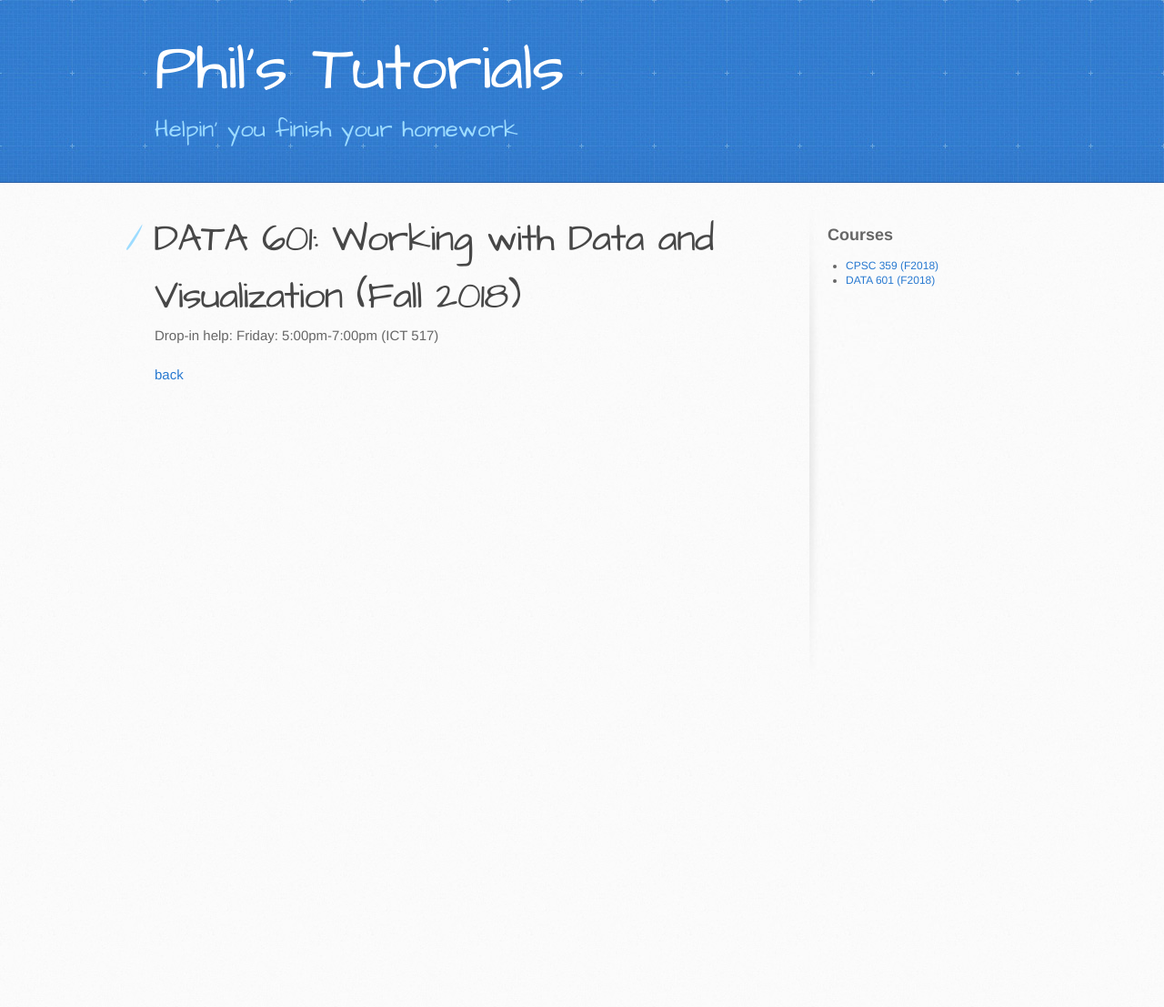
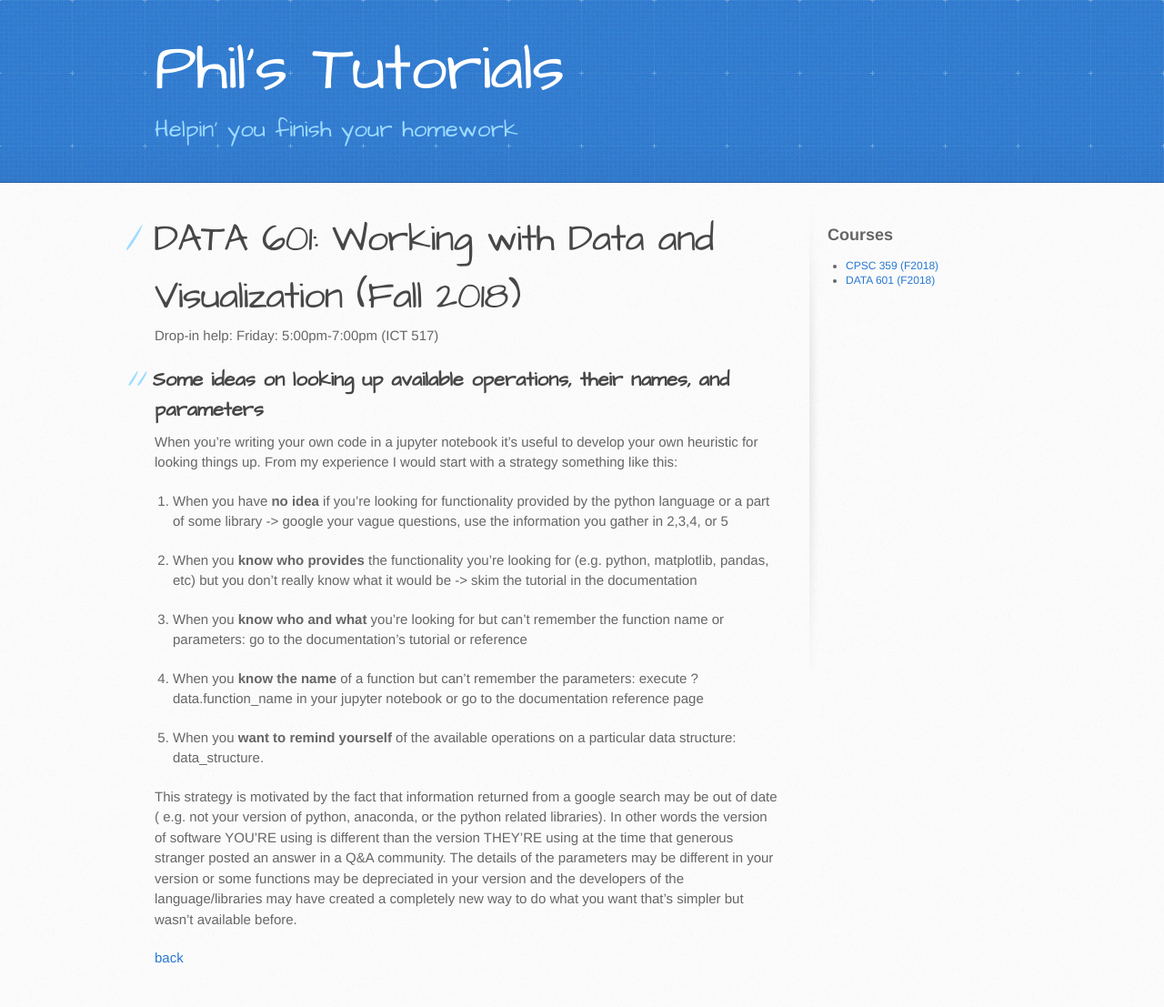
Before and after one commit to philstutorials/philstutorials.github.io, a Jekyll site: the page built from DATA601.md, in a window 1280 px wide. Shown: the whole page at 91% size. Built offline with Jekyll 4.4.1, drawn with Linux system fonts in a browser that asks for light colours; our own code applies the rules of GitHub Pages for plain Markdown files; before the commit the page ends 900 px from its top, so only the background shows below that.

Commit message:
Update DATA601.md

```diff
--- a/DATA601.md
+++ b/DATA601.md
@@ -6,4 +6,24 @@ layout: default
 
 Drop-in help: Friday: 5:00pm-7:00pm (ICT 517)
 
+## Some ideas on looking up available operations, their names, and parameters
+
+When you're writing your own code in a jupyter notebook it's useful to develop your own heuristic for looking things up. From my experience I would start with a strategy something like this:
+
+1. When you have **no idea** if you're looking for functionality provided by the python language or a part of some library -> google your vague questions, use the information you gather in 2,3,4, or 5
+
+2. When you **know who provides** the functionality you're looking for (e.g.  python, matplotlib, pandas, etc) but you don't really know what it would be -> skim the tutorial in the documentation
+
+3. When you **know who and what** you're looking for but can't remember the function name or parameters: go to the documentation's tutorial or reference
+
+4. When you **know the name** of a function but can't remember the parameters: execute ?data.function_name in your jupyter notebook or go to the documentation reference page
+
+5. When you **want to remind yourself** of the available operations on a particular data structure: data_structure.<TAB>
+
+
+This strategy is motivated by the fact that information returned from a google search may be out of date ( e.g. not your version of python, anaconda, or the python related libraries).
+In other words the version of software YOU'RE using is different than the version THEY'RE using at the time that generous stranger posted an answer in a Q&A community.
+The details of the parameters may be different in your version or some functions may be depreciated in your version and the developers of the language/libraries may have created a completely new way to do what you want that's simpler but wasn't available before.
+
+
 [back](./)
```
